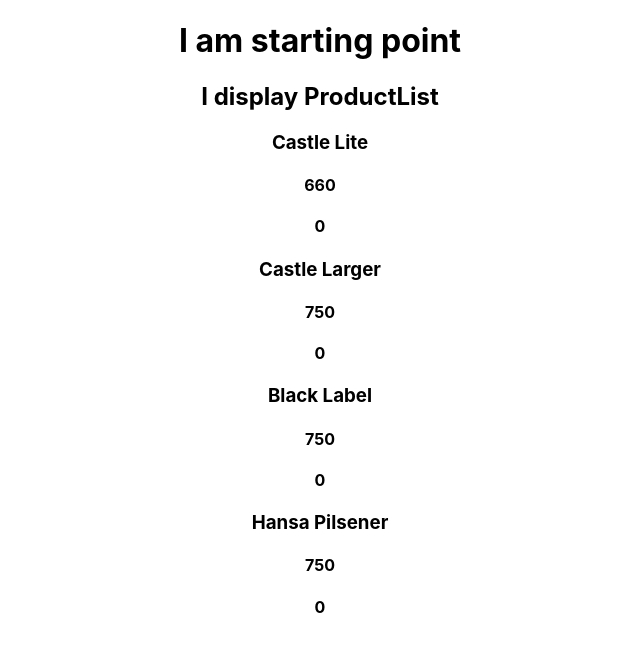
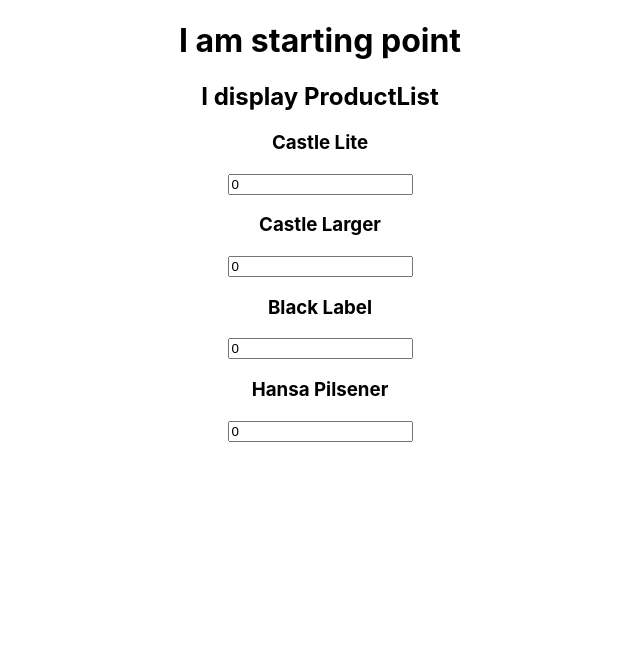
Before and after one commit to tabs150/inventroid, a React (Create React App) app: page / in a window 1280 px wide. Shown: the top 652 px of the page, without its empty margins (320-960 px from the left). Built offline with nearby package versions, Linux system fonts and the light colour scheme.

Commit message:
Used e.target

```diff
--- a/src/App.js
+++ b/src/App.js
@@ -29,10 +29,22 @@
       quantity: 0
     }
   ]);
+
+  const changeQty = e => {
+    const {
+      target: { value, name }
+    } = e;
+
+    let index = Number(name);
+    const newItems = [...items];
+    newItems[index].quantity = Number(value);
+    setItems(newItems);
+  };
+
   return (
     <div className='App'>
       <h1>I am starting point</h1>
-      <ProductList value={items} />
+      <ProductList value={items} changeQty={changeQty} />
     </div>
   );
 }
--- a/src/components/Product.js
+++ b/src/components/Product.js
@@ -1,11 +1,11 @@
 import React from 'react';
-import ProductItem from './ProductItem';
+// import ProductItem from './ProductItem';
 
-function Product({ index, item }) {
+function Product({ index, item, changeQty }) {
   return (
     <div>
       <h3>{item.name}</h3>
-      <ProductItem value={item} />
+      <input name={index} value={item.quantity} onChange={changeQty} />
     </div>
   );
 }
--- a/src/components/ProductList.js
+++ b/src/components/ProductList.js
@@ -1,12 +1,12 @@
 import React from 'react';
 import Product from './Product';
 
-function ProductList({ value }) {
+function ProductList({ value, changeQty }) {
   return (
     <div>
       <h2>I display ProductList</h2>
       {value.map((item, index) => (
-        <Product key={index} index={index} item={item} />
+        <Product key={index} index={index} item={item} changeQty={changeQty} />
       ))}
     </div>
   );
```
